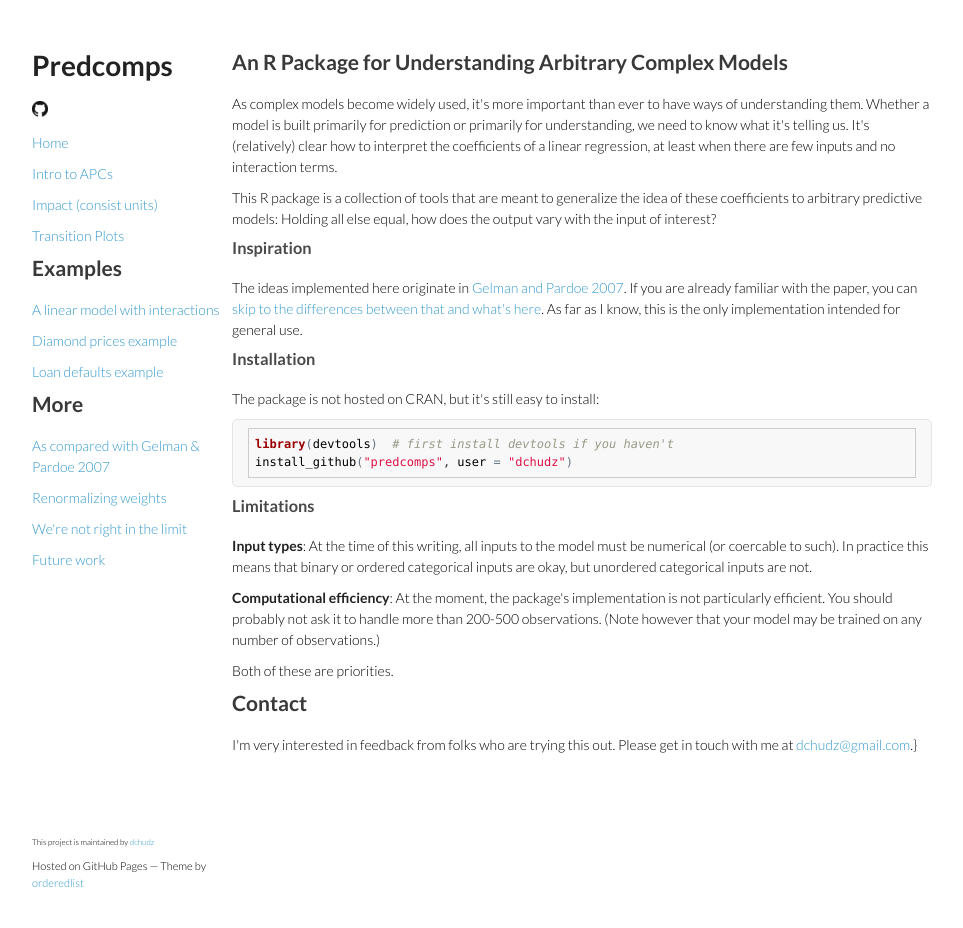
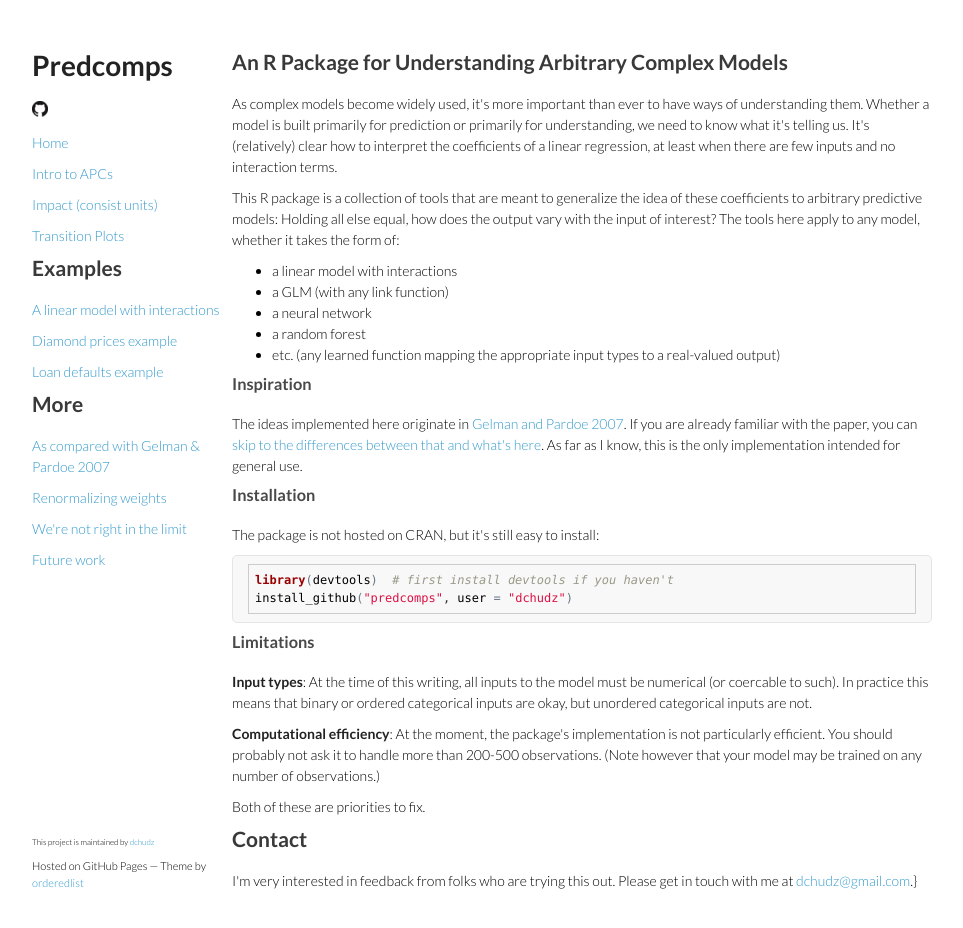
Before and after one commit to dchudz/predcomps, a Jekyll site: the page built from index.html, in a window 1280 px wide and 951 px high. Shown: the top 928 px of the window, without its empty margins (208-1171 px from the left). Built offline with Jekyll 4.4.1, drawn with Linux system fonts in a browser that asks for light colours; Markdown is read by kramdown in place of the engine named in the settings.

Commit message:
examples of complex models

```diff
--- a/index.html
+++ b/index.html
@@ -6,7 +6,15 @@ layout: page
 
 <p>As complex models become widely used, it&#39;s more important than ever to have ways of understanding them. Whether a model is built primarily for prediction or primarily for understanding, we need to know what it&#39;s telling us. It&#39;s (relatively) clear how to interpret the coefficients of a linear regression, at least when there are few inputs and no interaction terms. </p>
 
-<p>This R package is a collection of tools that are meant to generalize the idea of these coefficients to arbitrary predictive models: Holding all else equal, how does the output vary with the input of interest? </p>
+<p>This R package is a collection of tools that are meant to generalize the idea of these coefficients to arbitrary predictive models: Holding all else equal, how does the output vary with the input of interest? The tools here apply to any model, whether it takes the form of: </p>
+
+<ul>
+<li>a linear model with interactions</li>
+<li>a GLM (with any link function)</li>
+<li>a neural network</li>
+<li>a random forest</li>
+<li>etc. (any learned function mapping the appropriate input types to a real-valued output)</li>
+</ul>
 
 <h3>Inspiration</h3>
 
@@ -26,7 +34,7 @@ install_github(&quot;predcomps&quot;, user = &quot;dchudz&quot;)
 
 <p><strong>Computational efficiency</strong>: At the moment, the package&#39;s implementation is not particularly efficient. You should probably not ask it to handle more than 200-500 observations. (Note however that your model may be trained on any number of observations.) </p>
 
-<p>Both of these are priorities.</p>
+<p>Both of these are priorities to fix.</p>
 
 <h2>Contact</h2>
 
```
